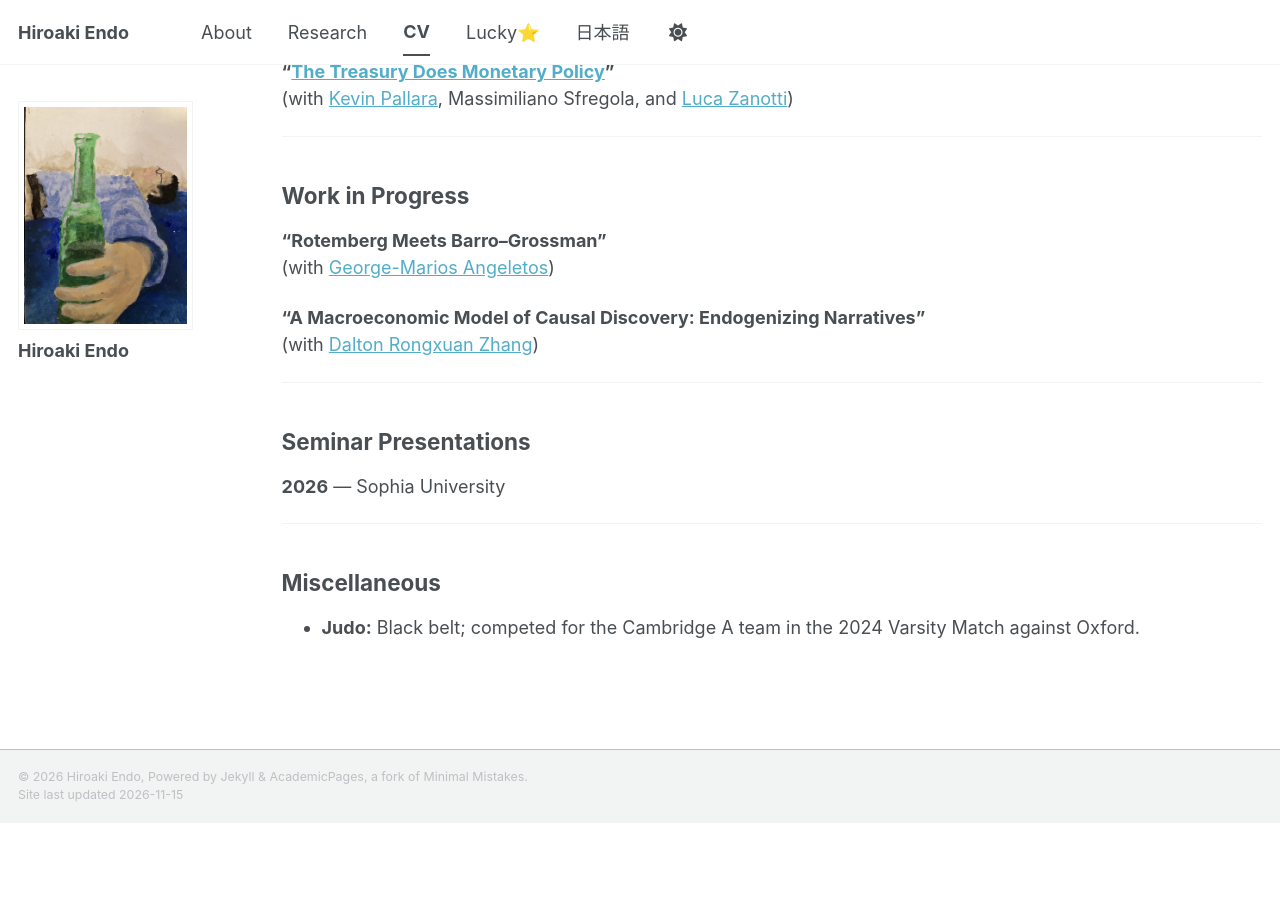
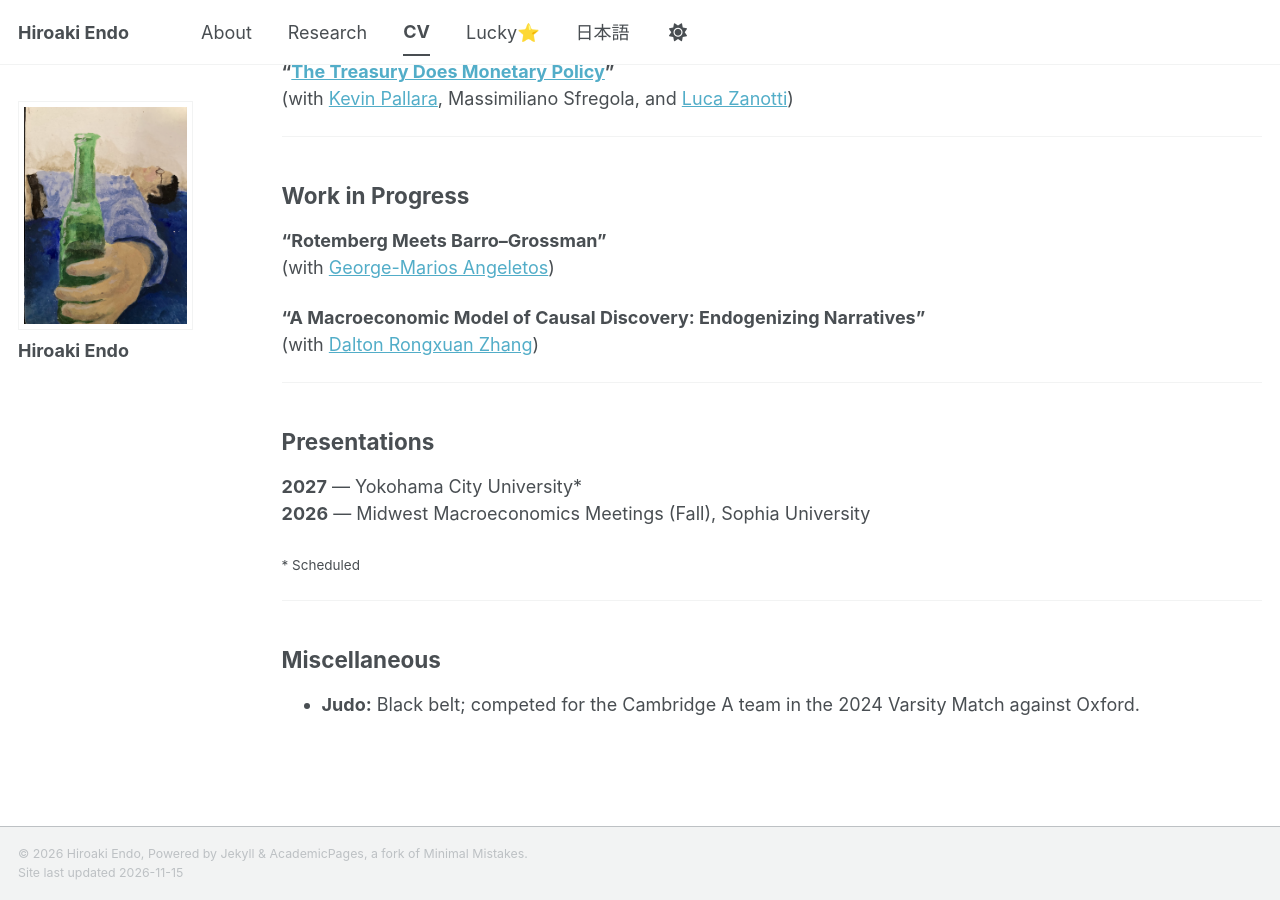
Before and after one commit to hiroendo1014/hiroendo1014.github.io, a Jekyll site: the page built from _pages/cv.md, in a window 1280 px wide and 900 px high, scrolled down 1817 px. Built offline with Jekyll 4.4.1, drawn with Linux system fonts in a browser that asks for light colours; a script bundle is joined from its source files by our own code; library files that are not in the unit come from our copies; before the commit the page ends 2640 px from its top, so only the background shows below that.

Commit message:
Add Midwest Macro and Yokohama City University presentations; update CV PDF
Co-Authored-By: Claude Opus 5.5 <noreply@anthropic.com>

```diff
--- a/_pages/cv.md
+++ b/_pages/cv.md
@@ -120,9 +120,12 @@ T. Nishiyama, and W. Okamoto), 2021.
 
 ---
 
-## Seminar Presentations
+## Presentations
 
-**2026** — Sophia University
+**2027** — Yokohama City University\*
+**2026** — Midwest Macroeconomics Meetings (Fall), Sophia University
+
+<small>\* Scheduled</small>
 
 ---
 
```
Also changed, not shown: 1 other file.
